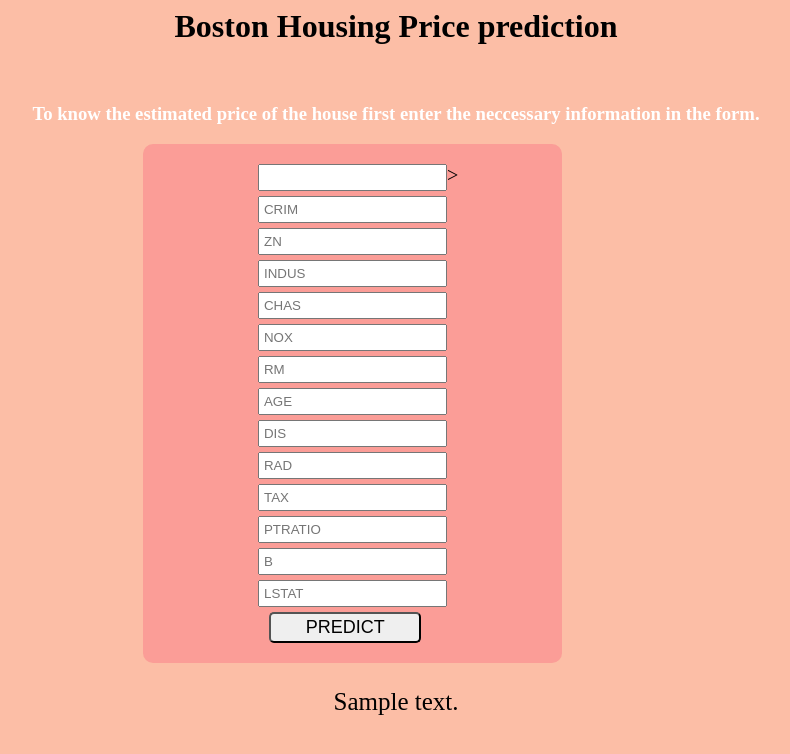
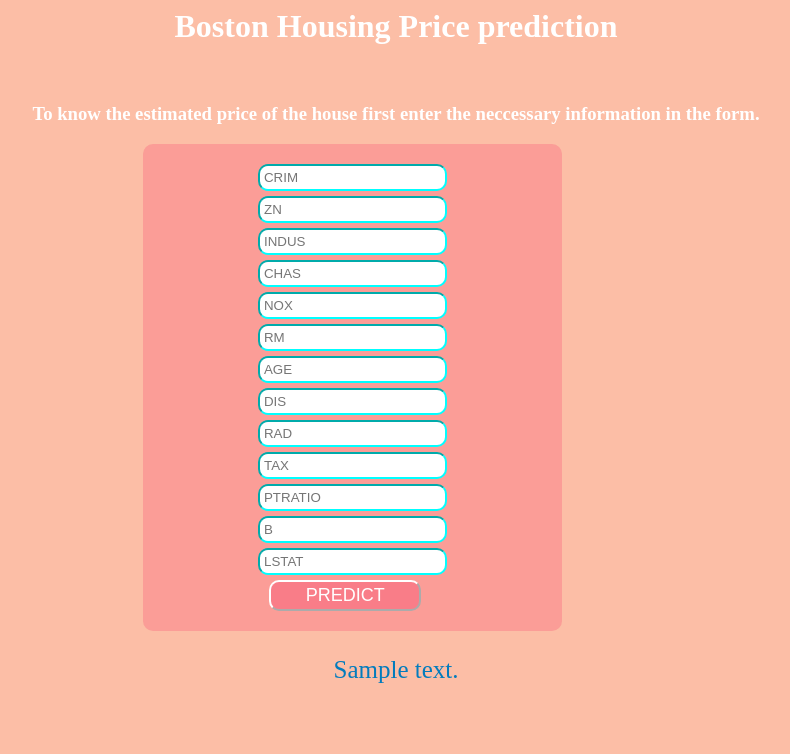
Before and after one commit to Imrantheallrounder/BostonHousePricing, a Flask app: template Templates/home.html in a window 1280 px wide. Shown: the top 754 px of the page, without its empty margins (244-1034 px from the left). Run offline with Flask 2, Linux system fonts and the light colour scheme; the template is opened without the code that fills it: most values are stand-ins (such as "Sample title", 1, 10 or a date in 2020); parts of the project's set-up code (start-up, migrations or seed data) failed here and were passed over.

Commit message:
Beautified front-End

```diff
--- a/Templates/home.html
+++ b/Templates/home.html
@@ -1,7 +1,7 @@
 <html>
     <head>
         <title>ML Project</title>
-        <h1 align="center">Boston Housing Price prediction</h1>
+        <h1 align="center" style="color: rgb(255, 255, 255);" >Boston Housing Price prediction</h1>
 
         <style>
             form {
@@ -12,21 +12,21 @@
                 margin: 0 auto;
                 border-radius: 10px;
                 font-size: 20px;
-
+                margin-left: 30%;
             }
             body {background-color: rgba(248, 70, 0, 0.349);}
             #abc {text-align: center; color: rgb(255, 255, 255);}
-            .inp {margin-left: 30%;}
-            .inp button {margin-left: 28%; width: 40%; padding:3px; font-size: 18px; text-size-adjust: 18px; border-radius: 5px;}
-            .inp input {padding: 4px; margin-bottom: 5px; margin-left: 25%;}
+
+            .inp button {background-color: #f10d5138;color: rgb(255, 255, 255); margin-left: 28%; width: 40%; padding:3px; font-size: 18px; text-size-adjust: 18px; border-radius: 10px; border-color: rgb(255,255,255);}
+            .inp input {padding: 4px; margin-bottom: 5px; margin-left: 25%; border-radius: 10px; border-color: aqua;}
         </style>
     </head>
 
     <body>
-        <marquee>This is my first End to End ML Project</marquee>
+        <marquee style="color: rgb(255, 255, 255);">This is my first End to End ML Project</marquee>
         <h3 id="abc">To know the estimated price of the house first enter the neccessary information in the form.</h3>
         <form class="inp" action="{{ url_for('predict')}}" method="post">
-            <input pattern="\d" required><!--Applying validation using regex-->>
+            <!--input pattern="\d*" required--><!--Applying validation using regex-->
             <input name="CRIM" placeholder="CRIM", required="required"><br>
             <input name="ZN" placeholder="ZN", required="required"><br>
             <input name="INDUS" placeholder="INDUS", required="required"><br>
@@ -45,6 +45,6 @@
 
         </form>
 
-    <p align="center"; style="font-size:25px;">{{prediction_text}}</p>
+    <p align="center"; style="font-size:25px;color: rgb(3, 124, 189)">{{prediction_text}}</p>
     </body>
 </html>
```
